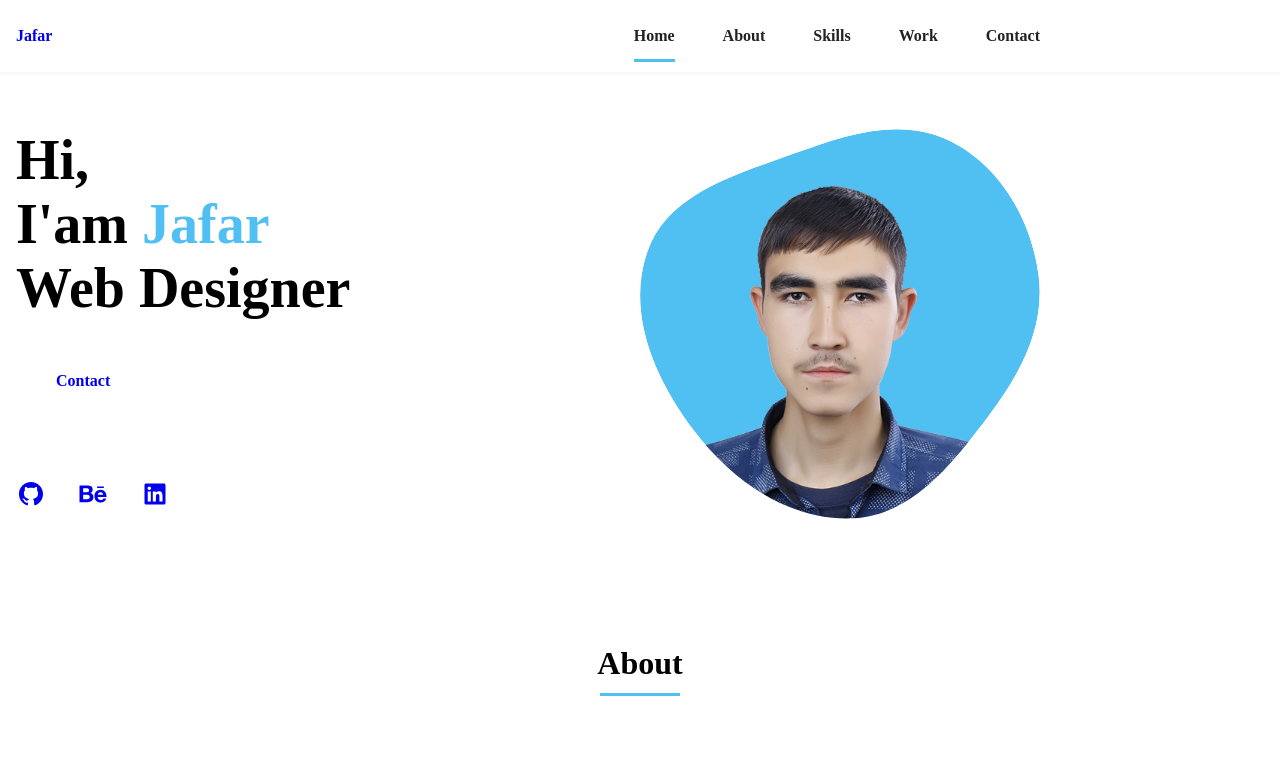
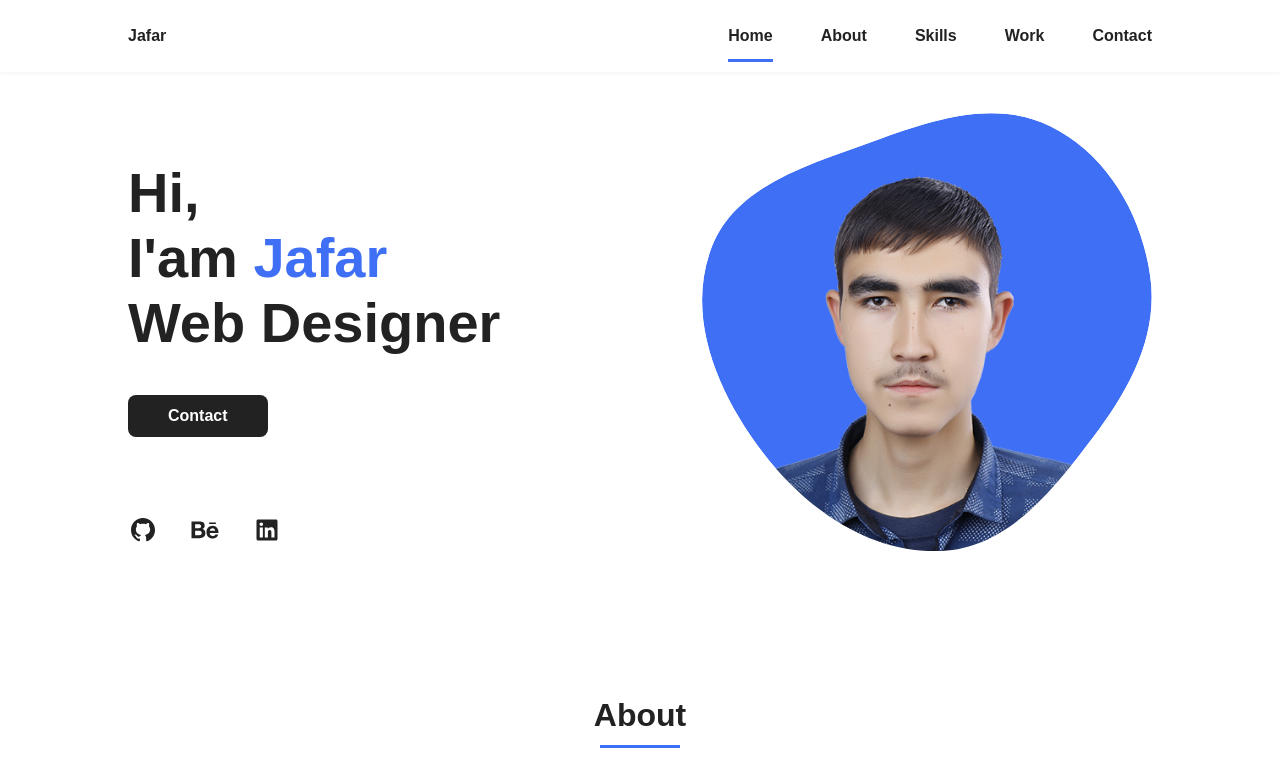
Before and after one commit to jafarFahimi/jafarFahimi.github.io, a plain HTML site: page index.html in a window 1280 px wide. Shown: the top 759 px of the page. Drawn offline with Linux system fonts and the light colour scheme.

Commit message:
comments commented

```diff
--- a/assets/style.css
+++ b/assets/style.css
@@ -5,21 +5,21 @@
   /*Purple 260 - Red 355 - Blue 224 - Pink 340*/
   /* HSL color mode */
   --hue-color: 224;
-<<<<<<< HEAD
-<<<<<<< HEAD
-=======
->>>>>>> 44eb3ca (colors changed)
+/* <<<<<<< HEAD */
+/* <<<<<<< HEAD */
+/* ======= */
+/* >>>>>>> 44eb3ca (colors changed) */
   --second-color: #eecc42;
   /* --second-color: #558dca; */
   --first-color: #50bff1;
   --font-color:#222;
-<<<<<<< HEAD
-=======
+/* <<<<<<< HEAD */
+/* ======= */
   --first-color: hsl(var(--hue-color), 89%, 60%);
   --second-color: hsl(var(--hue-color), 56%, 12%);
->>>>>>> da6f8fd (style completed)
-=======
->>>>>>> 44eb3ca (colors changed)
+/* >>>>>>> da6f8fd (style completed) */
+/* ======= */
+/* >>>>>>> 44eb3ca (colors changed) */
   /*===== Fuente y tipografia =====*/
   --body-font: "Poppins", sans-serif;
   --big-font-size: 2rem;
@@ -60,15 +60,15 @@ body {
   margin: var(--header-height) 0 0 0;
   font-family: var(--body-font);
   font-size: var(--normal-font-size);
-<<<<<<< HEAD
-<<<<<<< HEAD
+/* <<<<<<< HEAD */
+/* <<<<<<< HEAD */
   color: var(--font-color);
-=======
+/* ======= */
   color: var(--second-color);
->>>>>>> da6f8fd (style completed)
-=======
+/* >>>>>>> da6f8fd (style completed) */
+/* ======= */
   color: var(--font-color);
->>>>>>> 44eb3ca (colors changed)
+/* >>>>>>> 44eb3ca (colors changed) */
 }
 
 h1,
@@ -97,15 +97,15 @@ img {
 .section-title {
   position: relative;
   font-size: var(--h2-font-size);
-<<<<<<< HEAD
-<<<<<<< HEAD
+/* <<<<<<< HEAD */
+/* <<<<<<< HEAD */
   color: var(--font-color);
-=======
+/* ======= */
   color: var(--first-color);
->>>>>>> da6f8fd (style completed)
-=======
+/* >>>>>>> da6f8fd (style completed) */
+/* ======= */
   color: var(--font-color);
->>>>>>> 44eb3ca (colors changed)
+/* >>>>>>> 44eb3ca (colors changed) */
   margin-top: var(--mb-2);
   margin-bottom: var(--mb-4);
   text-align: center;
@@ -192,27 +192,27 @@ img {
 }
 
 .nav__logo {
-<<<<<<< HEAD
-<<<<<<< HEAD
+/* <<<<<<< HEAD */
+/* <<<<<<< HEAD */
   color: var(--font-color);
 }
 
 .nav__toggle {
   color: var(--font-color);
-=======
+/* ======= */
   color: var(--second-color);
 }
 
 .nav__toggle {
   color: var(--second-color);
->>>>>>> da6f8fd (style completed)
-=======
+/* >>>>>>> da6f8fd (style completed) */
+/* ======= */
   color: var(--font-color);
 }
 
 .nav__toggle {
   color: var(--font-color);
->>>>>>> 44eb3ca (colors changed)
+/* >>>>>>> 44eb3ca (colors changed) */
   font-size: 1.5rem;
   cursor: pointer;
 }
@@ -226,10 +226,10 @@ img {
   left: 0;
   top: 2rem;
   background-color: var(--first-color);
-<<<<<<< HEAD
+/* <<<<<<< HEAD */
   transition: all 0.6s;
-=======
->>>>>>> da6f8fd (style completed)
+/* ======= */
+/* >>>>>>> da6f8fd (style completed) */
 }
 
 /*=== Show menu ===*/
@@ -266,27 +266,27 @@ img {
   width: max-content;
   margin-bottom: var(--mb-2);
   font-size: 1.5rem;
-<<<<<<< HEAD
-<<<<<<< HEAD
+/* <<<<<<< HEAD */
+/* <<<<<<< HEAD */
   color: var(--font-color);
 }
 
 .home__social-icon:hover {
   color: var(--font-color);
-=======
+/* ======= */
   color: var(--second-color);
 }
 
 .home__social-icon:hover {
   color: var(--first-color);
->>>>>>> da6f8fd (style completed)
-=======
+/* >>>>>>> da6f8fd (style completed) */
+/* ======= */
   color: var(--font-color);
 }
 
 .home__social-icon:hover {
   color: var(--font-color);
->>>>>>> 44eb3ca (colors changed)
+/* >>>>>>> 44eb3ca (colors changed) */
 }
 
 .home__img {
@@ -307,15 +307,15 @@ img {
 /*BUTTONS*/
 .button {
   display: inline-block;
-<<<<<<< HEAD
-<<<<<<< HEAD
+/* <<<<<<< HEAD */
+/* <<<<<<< HEAD */
   background-color: var(--font-color);
-=======
+/* ======= */
   background-color: var(--first-color);
->>>>>>> da6f8fd (style completed)
-=======
+/* >>>>>>> da6f8fd (style completed) */
+/* ======= */
   background-color: var(--font-color);
->>>>>>> 44eb3ca (colors changed)
+/* >>>>>>> 44eb3ca (colors changed) */
   color: #fff;
   padding: 0.75rem 2.5rem;
   font-weight: var(--font-semi);
@@ -456,15 +456,15 @@ img {
 /* ===== FOOTER =====*/
 .footer {
   background-color: var(--second-color);
-<<<<<<< HEAD
-<<<<<<< HEAD
+/* <<<<<<< HEAD */
+/* <<<<<<< HEAD */
   /* color: #fff; */
-=======
+/* ======= */
   color: #fff;
->>>>>>> da6f8fd (style completed)
-=======
+/* >>>>>>> da6f8fd (style completed) */
+/* ======= */
   /* color: #fff; */
->>>>>>> 44eb3ca (colors changed)
+/* >>>>>>> 44eb3ca (colors changed) */
   text-align: center;
   font-weight: var(--font-semi);
   padding: 2rem 0;
@@ -481,15 +481,15 @@ img {
 
 .footer__icon {
   font-size: 1.5rem;
-<<<<<<< HEAD
-<<<<<<< HEAD
+/* <<<<<<< HEAD */
+/* <<<<<<< HEAD */
   color: var(--font-color);
-=======
+/* ======= */
   color: #fff;
->>>>>>> da6f8fd (style completed)
-=======
+/* >>>>>>> da6f8fd (style completed) */
+/* ======= */
   color: var(--font-color);
->>>>>>> 44eb3ca (colors changed)
+/* >>>>>>> 44eb3ca (colors changed) */
   margin: 0 var(--mb-2);
 }
 
@@ -552,7 +552,7 @@ img {
 @media screen and (min-width: 768px) {
   body {
     margin: 0;
-<<<<<<< HEAD
+/* <<<<<<< HEAD */
   }
   .section {
     padding-top: 4rem;
@@ -596,7 +596,7 @@ img {
     width: 450px;
     margin-right: 1rem;
   }
-=======
+/* ======= */
   }
   .section {
     padding-top: 4rem;
@@ -640,7 +640,7 @@ img {
     width: 450px;
     margin-right: 1rem;
   }
->>>>>>> da6f8fd (style completed)
+/* >>>>>>> da6f8fd (style completed) */
   .skills__container {
     grid-template-columns: repeat(2, 1fr);
     column-gap: 2rem;
@@ -651,7 +651,7 @@ img {
     grid-template-columns: repeat(3, 1fr);
     column-gap: 2rem;
   }
-}
+
 
 @media screen and (min-width: 992px) {
   .bd-grid {
```
